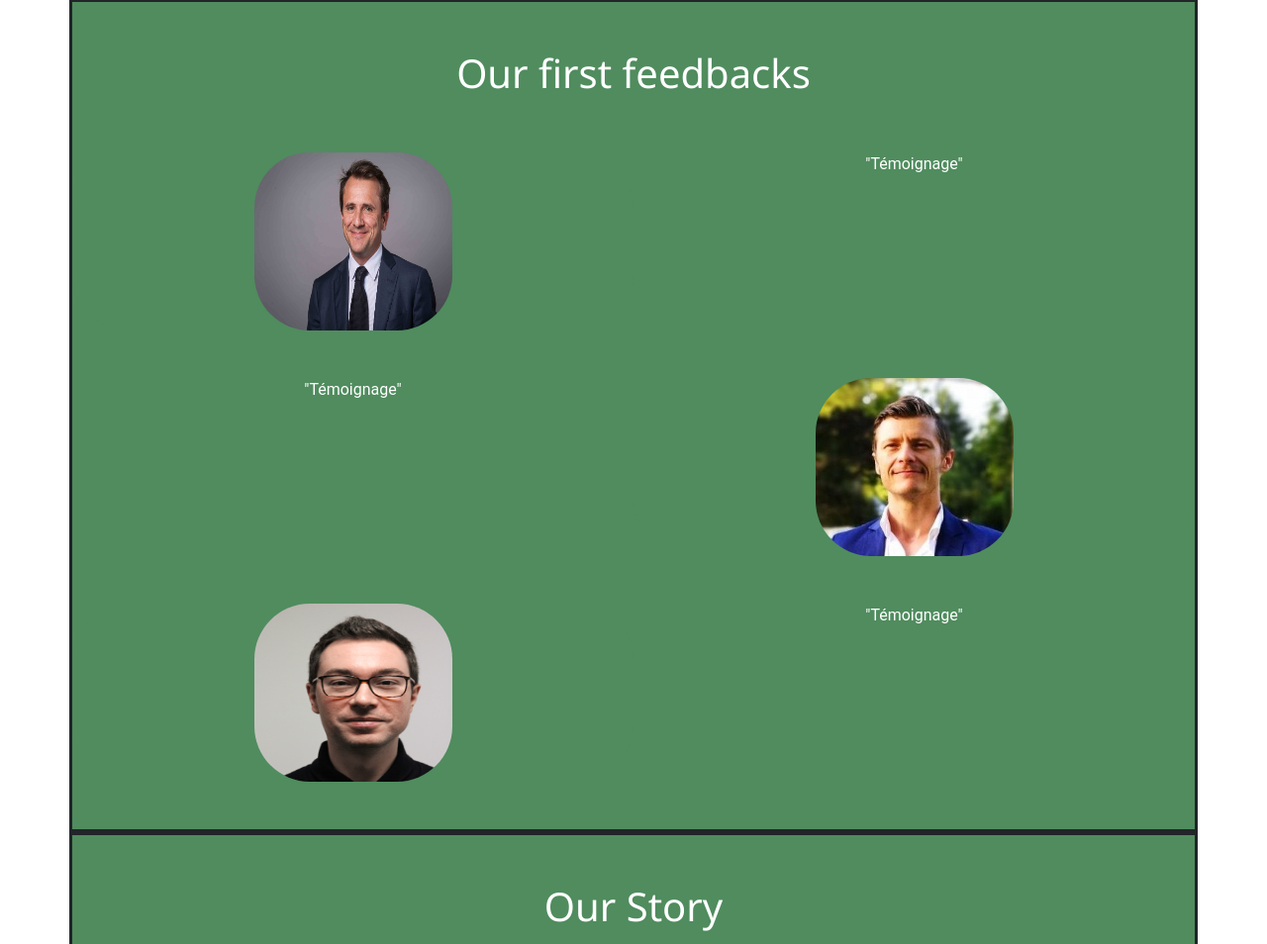
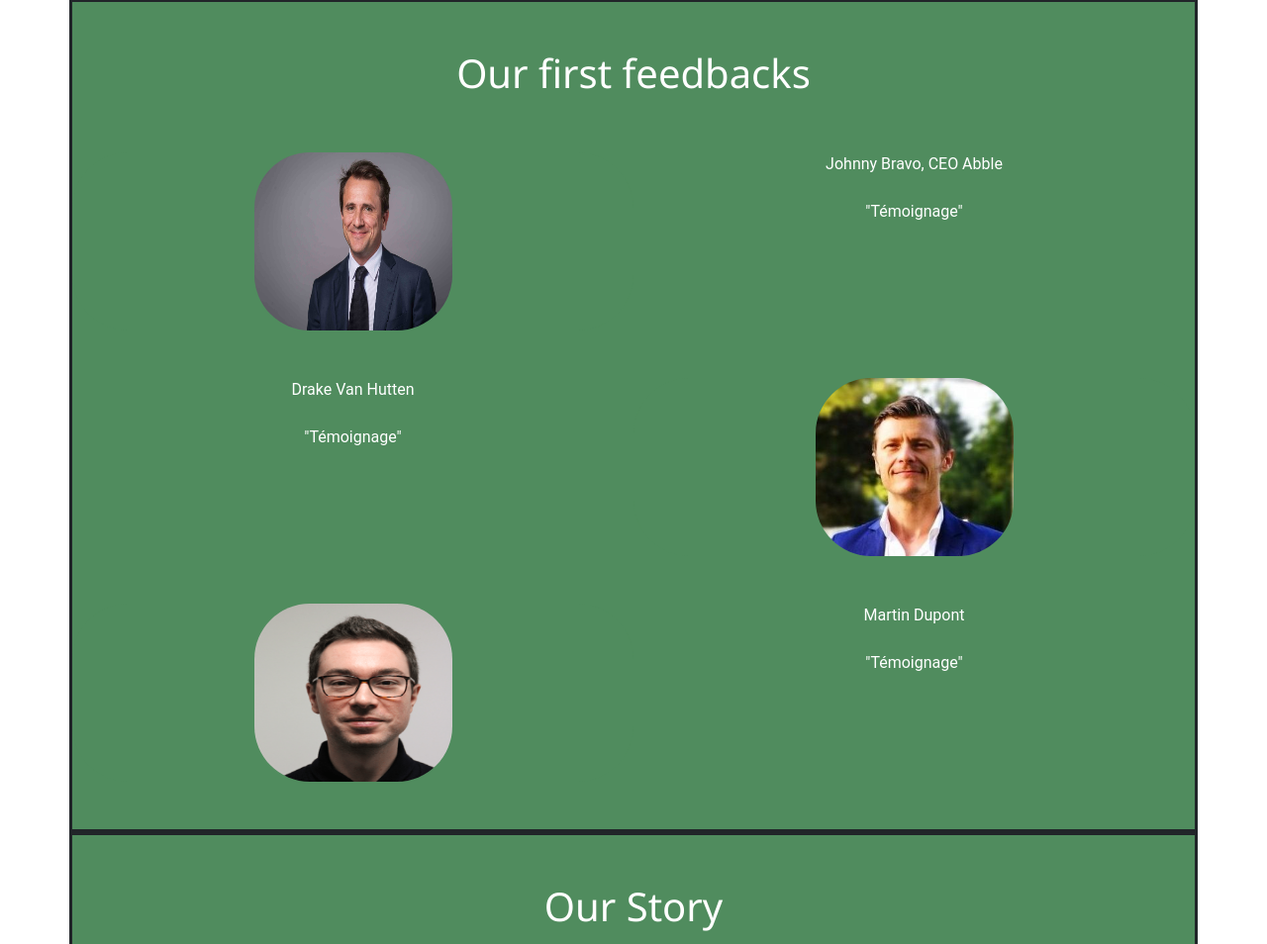
Before and after one commit to Arthurpotier/Kedgilecrew2, a plain HTML site: page index.html in a window 1280 px wide. Shown: the part 1493-2447 px from the top of the page at 99% size. Drawn offline with nearby package versions, Linux system fonts and the light colour scheme.

Commit message:
Update index.html

```diff
--- a/index.html
+++ b/index.html
@@ -102,19 +102,19 @@
       <div class="row">
         <div class="col-12 col-md-6 col-lg-6 profil"><img src="images/patron.jpg" height="180" width="200" class="profil" ></div>
         <div class="col-12 col-md-6 col-lg-6">
-          <p> "Témoignage"</p></div>
+          <p> Johnny Bravo, CEO Abble <br></br>"Témoignage"</p></div>
 </div>
 <br></br>
 <div class="row">
           <div class="col-12 col-md-6 col-lg-6">
-          <p> "Témoignage"</p></div>
+          <p> Drake Van Hutten <br></br>"Témoignage"</p></div>
         <div class="col-12 col-md-6 col-lg-6 profil"><img src="images/dev.jpg" height="180" width="200" class="profil" ></div>
 </div>
 <br></br>
 <div class="row">
         <div class="col-12 col-md-6 col-lg-6 profil"><img src="images/dev2.png" height="180" width="200" class="profil" ></div>
         <div class="col-12 col-md-6 col-lg-6">
-          <p> "Témoignage"</p></div>
+          <p> Martin Dupont <br></br> "Témoignage"</p></div>
 </div>
 <br></br>
     </div>
```
